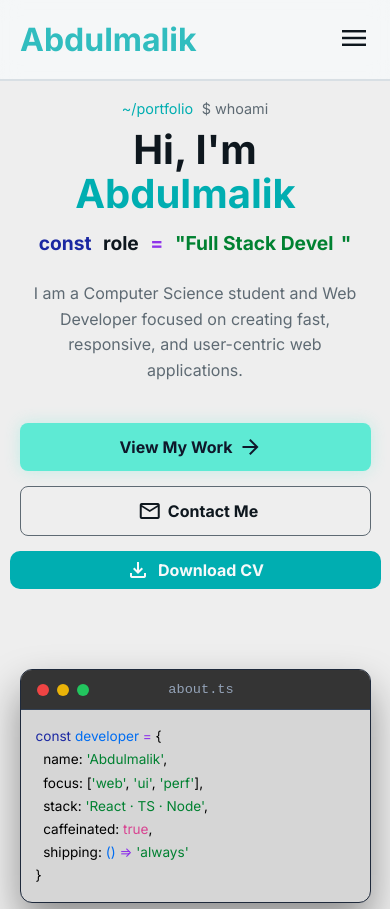
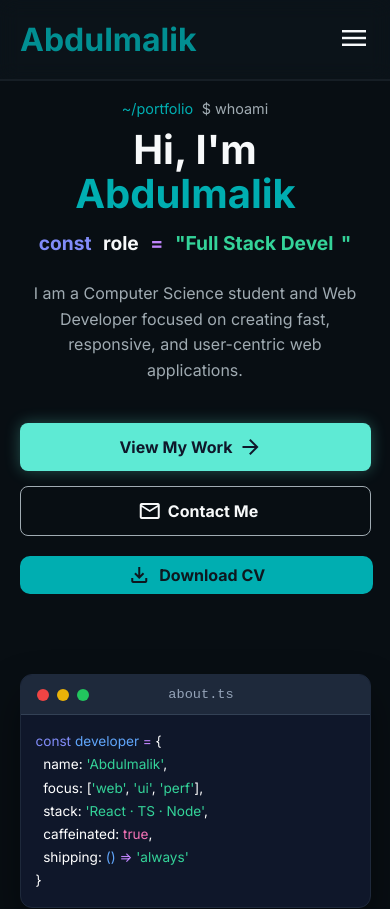
Before and after one commit to Abdulmalik90/My-Personal-Web, a React (Vite) app: page / in a window 390 px wide. Shown: the top 909 px of the page. Built offline with nearby package versions, Linux system fonts and the light colour scheme.

Commit message:
changing responsivity of hero buttons

```diff
--- a/src/components/Hero.jsx
+++ b/src/components/Hero.jsx
@@ -52,6 +52,7 @@ export default function Hero() {
             <p className="hero-description">{t("heroSubTitle")}</p>
 
             <div id="hero-buttons-container">
+                <div id="hero-inner-buttons-container">
                     <Link to="/projects" style={{ textDecoration: "none" }}>
                         <button id="view-btn" className="glow-effect">
                         {t("heroBtn1")}
@@ -74,11 +75,14 @@ export default function Hero() {
                     href="/files/AbdulmalikAlkhalifh - Front End.pdf"
                     download="Your_Name_CV.pdf"
                     id="download-btn"
-                style={{ textDecoration: 'none', marginTop: "15px", maxWidth: "380px" }} // Add your button classes here
+                    style={{ textDecoration: 'none', marginTop: "15px" }} // Add your button classes here
                 >
                     <span className="material-symbols-outlined">download</span>
                     <p>{t("cvDownload")}</p>
                 </a>
+            </div>
+
+
         </div>
 
         <div className="hero-right">
--- a/src/components/ThemeContext.jsx
+++ b/src/components/ThemeContext.jsx
@@ -5,7 +5,7 @@ const ThemeContext = createContext();
 export function ThemeProvider({ children }) {
     // 1. Check local storage for theme, default to "light"
     const [theme, setTheme] = useState(() => {
-        return localStorage.getItem("theme") || "light";
+        return localStorage.getItem("theme") || "dark";
     });
 
     // 2. Update the HTML data-theme attribute and save to storage
--- a/src/styles/hero.css
+++ b/src/styles/hero.css
@@ -14,9 +14,39 @@
     max-width: 600px;
 }
 
-@media (max-width: 900px) {
-    .hero-left #download-btn {
+#hero-inner-buttons-container {
+    display: flex;
+    justify-content: center;
+    gap: 15px;
+    width: 100%;
+}
+
+#hero-buttons-container #download-btn {
+    width: 80%;
+    margin-top: 5px !important;
+}
+
+
+
+@media (max-width: 923px) {
+    #hero-buttons-container {
+        gap: 2px;
+    }
+}
+
+
+
+@media (max-width: 500px) {
+    #hero-inner-buttons-container {
+        flex-direction: column;
+    }
+
+    #hero-inner-buttons-container button {
         width: 100%;
+    }
+
+    #download-btn {
+        width:95% !important;
     }
 }
 
@@ -77,8 +107,10 @@ code {
 /* Button Styling Updates */
 #hero-buttons-container {
     display: flex;
+    flex-wrap: wrap;
+    max-width: 480px;
     gap: 20px;
-    justify-content: flex-start; /* Aligned left now */
+    justify-content: center; /* Aligned left now */
 }
 
 #hero-buttons-container button {
@@ -197,7 +229,10 @@ code {
     }
 
     #hero-buttons-container {
-        justify-content: center;
+        display: flex;
+        justify-content: center; /* This works for both LTR and RTL */
+        flex-wrap: wrap;         /* Allows buttons to stack if the screen is small */
+        gap: 15px;               /* Adds spacing between buttons without using margins */
         width: 100%;
     }
 
@@ -215,15 +250,15 @@ code {
         gap: 15px;
     }
 
-    #hero-buttons-container a {
-        width: 100%;
-    }
+
 
     #view-btn,
     #contact-btn {
         width: 100%;
         justify-content: center;
     }
+
+
 
     .window-body {
         overflow-x: auto; /* Adds a scrollbar if the code is wider than the phone */
```
Lines whose indentation alone changed are shown as unchanged.
